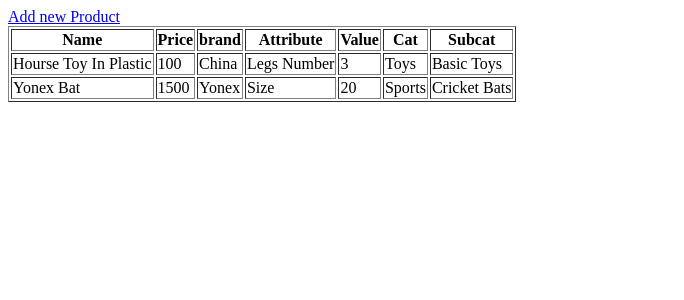
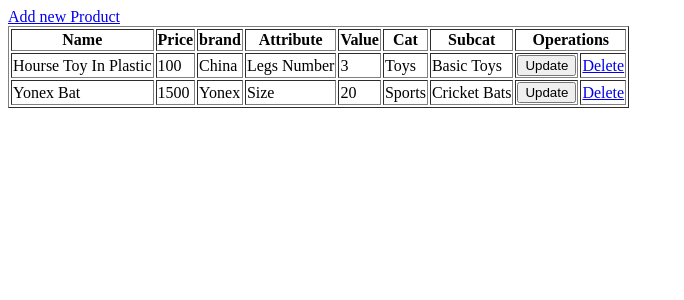
Before and after one commit to eitikagupta/django, a Django app: page /tec/viewproducts in a window 1280 px wide. Shown: the top 300 px of the page, without its empty margins (0-684 px from the left). Run offline with Django 3.2, Linux system fonts and the light colour scheme; data comes from the database, SQL or seed files in the repository; both versions use the stored data as it was after the commit.

Commit message:
25-8-20
PFA

```diff
--- a/teacher/templates/tech/viewproducts.html
+++ b/teacher/templates/tech/viewproducts.html
@@ -16,6 +16,7 @@
             <th>Value</th>
             <th>Cat</th>
             <th>Subcat</th>
+            <th colspan="2">Operations</th>
         </tr>
         {% for i in data %}
             <tr>
@@ -26,6 +27,13 @@
                 <td>{{i.value1}}</td>
                 <td>{{i.cid.name}}</td>
                 <td>{{i.scid.scname}}</td>
+                <td>
+                    <button>Update</button>
+                </td>
+                <td>
+                    <a href="{% url 'dele' i.id %}">Delete</a>
+
+                </td>
             </tr>
         {% endfor %}
     </table>
--- a/teacher/urls.py
+++ b/teacher/urls.py
@@ -14,5 +14,6 @@ urlpatterns = [
     path('produts',views.produts,name="produts"),
     path('savepro',views.savepro,name="savepro"),
     path('viewproducts',views.viewproducts,name="viewproducts"),
+    path('dele/<int:ids>',views.dele,name="dele")
 
 ]
--- a/teacher/views.py
+++ b/teacher/views.py
@@ -76,3 +76,7 @@ def savepro(request):
     obj.scid =  Subcategory.objects.get(id=request.POST['scid'])
     obj.save()
     return redirect(viewproducts)
+def dele(request,ids):
+    obj = Products.objects.get(id=ids)
+    obj.delete()
+    return redirect("viewproducts")
```
Also changed, not shown: db.sqlite3.
